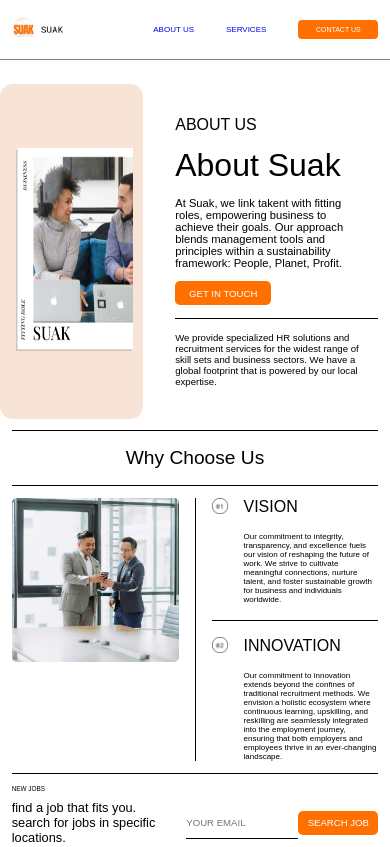
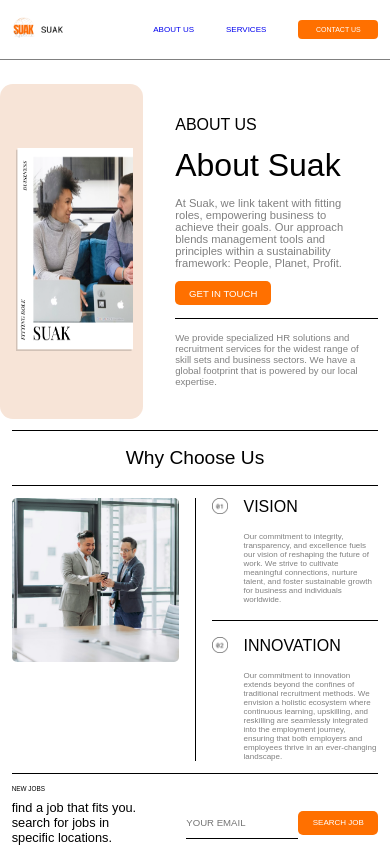
Before and after one commit to Shashisales-mk/SUAK, a React (Create React App) app: page /about in a window 390 px wide. Shown: the top 847 px of the page. Built offline with nearby package versions, Linux system fonts and the light colour scheme.

Commit message:
made responsive for mobile devices update

```diff
--- a/src/components/AboutUs/aboutstart.css
+++ b/src/components/AboutUs/aboutstart.css
@@ -24,10 +24,12 @@
 .fon-desc{
     font-size: 1.5rem;
     margin-right: 5rem;
+    color: grey;
 }
 .fon2{
     font-size: 1.2rem;
     margin-right: 8rem;
+    color: grey;
 }
 .about-right ul{
     margin-top: 2rem;
@@ -76,10 +78,12 @@
     .fon-desc{
         font-size: 1.3rem;
         margin-right: 3rem;
+        color: grey;
     }
     .fon2{
         font-size: 1.1rem;
         margin-right: 4rem;
+        color: grey;
     }
 }
 
@@ -104,10 +108,12 @@
     .fon-desc{
         font-size: 1.3rem;
         margin-right: 3rem;
+        color: grey;
     }
     .fon2{
         font-size: 1.1rem;
         margin-right: 4rem;
+        color: grey;
     }
 }
 
@@ -133,8 +139,10 @@
     .fon-desc{
         font-size: 0.7rem;
         margin-right: 2rem;
+        color: grey;
     }
     .fon2{
+        color: grey;
         font-size: 0.6rem;
         margin-right: 1rem;
     }
--- a/src/components/Body/CallBack/callback.css
+++ b/src/components/Body/CallBack/callback.css
@@ -52,7 +52,7 @@
         width: 9rem;
         color: white;
         font-size: 9px;
-        background-color: orange;
+        background-color: #ff7000;
         border: none;
         border-radius: 5px;
     }
--- a/src/components/Body/Services/index.js
+++ b/src/components/Body/Services/index.js
@@ -143,7 +143,7 @@ export default function Services() {
         <div className="seeker-cont">
             <div>How You Find Work</div>
             <div className="f-size">
-            are you a job <span style={{ color: "red" }}>seeker?</span> choose
+            are you a job <span style={{ color: "#ff7000" }}>seeker?</span> choose
               the appropriate option based on your needs
             </div>
             <div style={{height:"0", borderBottom:"1px solid", marginTop:"1vw", marginBottom:"0vw"}}></div>
--- a/src/components/Body/WhyChooseUs/choose.css
+++ b/src/components/Body/WhyChooseUs/choose.css
@@ -30,6 +30,7 @@
 }
 .siz2{
     font-size: 1.2rem;
+    color: grey;
 }
 
 
@@ -128,6 +129,7 @@
     }
     .siz2{
         font-size: 1rem;
+        color: grey;
     }
 }
 
@@ -146,6 +148,7 @@
     }
     .siz2{
         font-size: 1rem;
+        color: grey;
     }
 }
 @media only screen and (max-width: 600px) {
@@ -173,6 +176,7 @@
     }
     .siz2{
         font-size: 0.5rem;
+        color: grey;
     }
     .badge-sze{
         width: 1rem;
--- a/src/components/Inquiries/inquiries.css
+++ b/src/components/Inquiries/inquiries.css
@@ -21,6 +21,7 @@
 .marsiz{
     margin-right: 15rem;
     font-size: 1.2rem;
+    color: grey;
 }
 .fz{
     font-size: 3rem;
@@ -31,6 +32,7 @@
     .marsiz{
         margin-right: 10rem;
         font-size: 1.2rem;
+        color: grey;
     }
 }
 
@@ -39,6 +41,7 @@
     .marsiz{
         margin-right: 5rem;
         font-size: 1.2rem;
+        color: grey;
     }
     .fz{
         font-size: 2.6rem;
@@ -50,6 +53,7 @@
     .marsiz{
         margin-right: 1rem;
         font-size: 0.7rem;
+        color: grey;
     }
     .fz{
         font-size: 1.4rem;
--- a/src/components/NewJobs/newjobs.css
+++ b/src/components/NewJobs/newjobs.css
@@ -96,7 +96,7 @@
         height: 2rem;
     }
     .sz{
-        width: 10rem;
+        width: 8rem;
         font-size: 0.8rem;
     }
     .fs{
@@ -106,7 +106,7 @@
         background: #ff7000;
         color: white;
         height: 1.5rem;
-        font-size: 0.6rem;
+        font-size: 0.5rem;
         width: 5rem;
         border: none;
         border-radius: 5px;
--- a/src/components/VisitUs/visitus.css
+++ b/src/components/VisitUs/visitus.css
@@ -42,6 +42,7 @@
     margin-right: 3rem;
     margin-top: 1rem;
     font-size: 1.3rem;
+    color: grey;
 }
 
 
@@ -58,6 +59,7 @@
         margin-right: 3rem;
         margin-top: 1rem;
         font-size: 1.1rem;
+        color: grey;
     }
     .v2 img{
         height: 25vh;
@@ -95,6 +97,7 @@
         margin-right: 1rem;
         margin-top: 0.2rem;
         font-size: 0.6rem;
+        color: grey;
     }
     .v2 img{
         height: 20vh;
```
